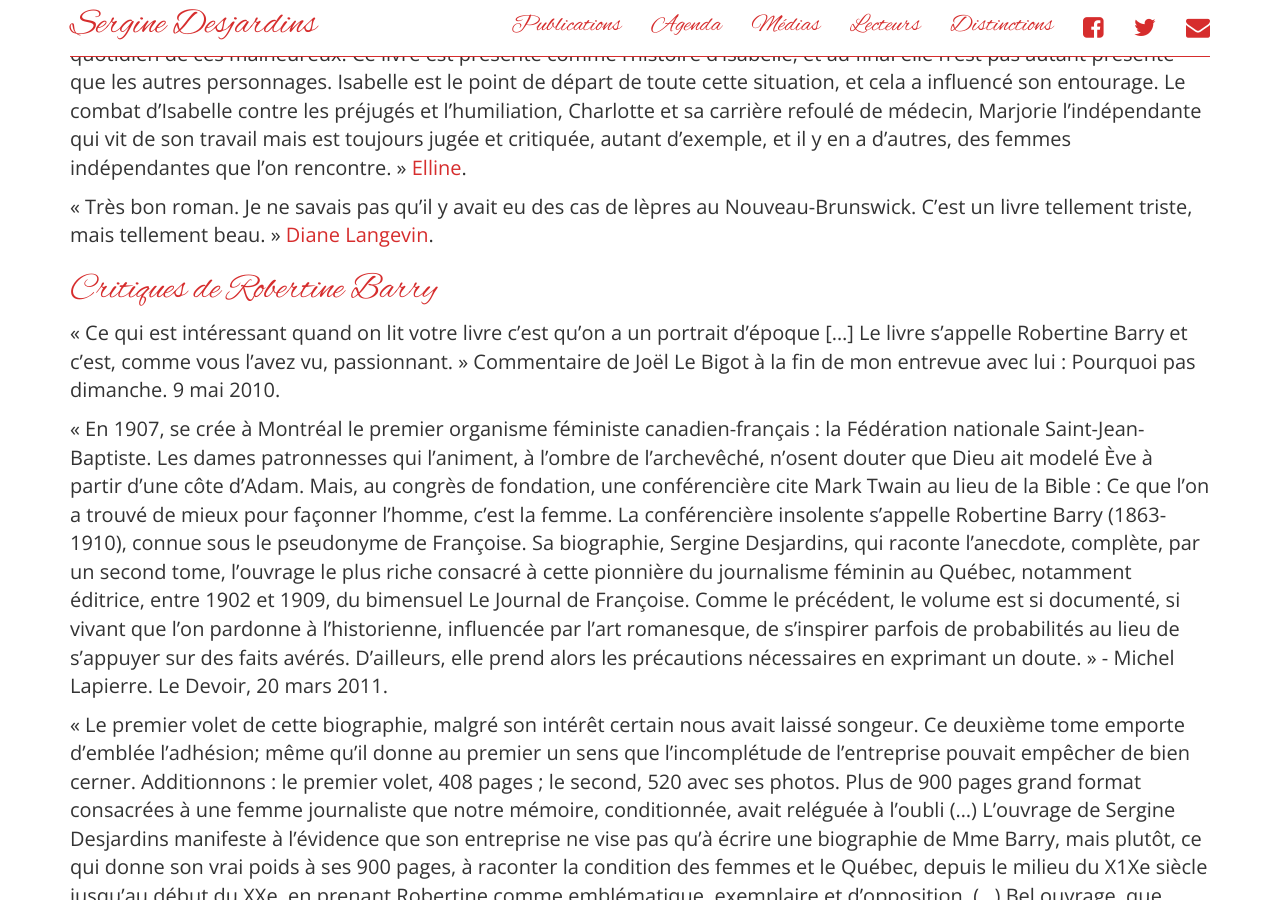
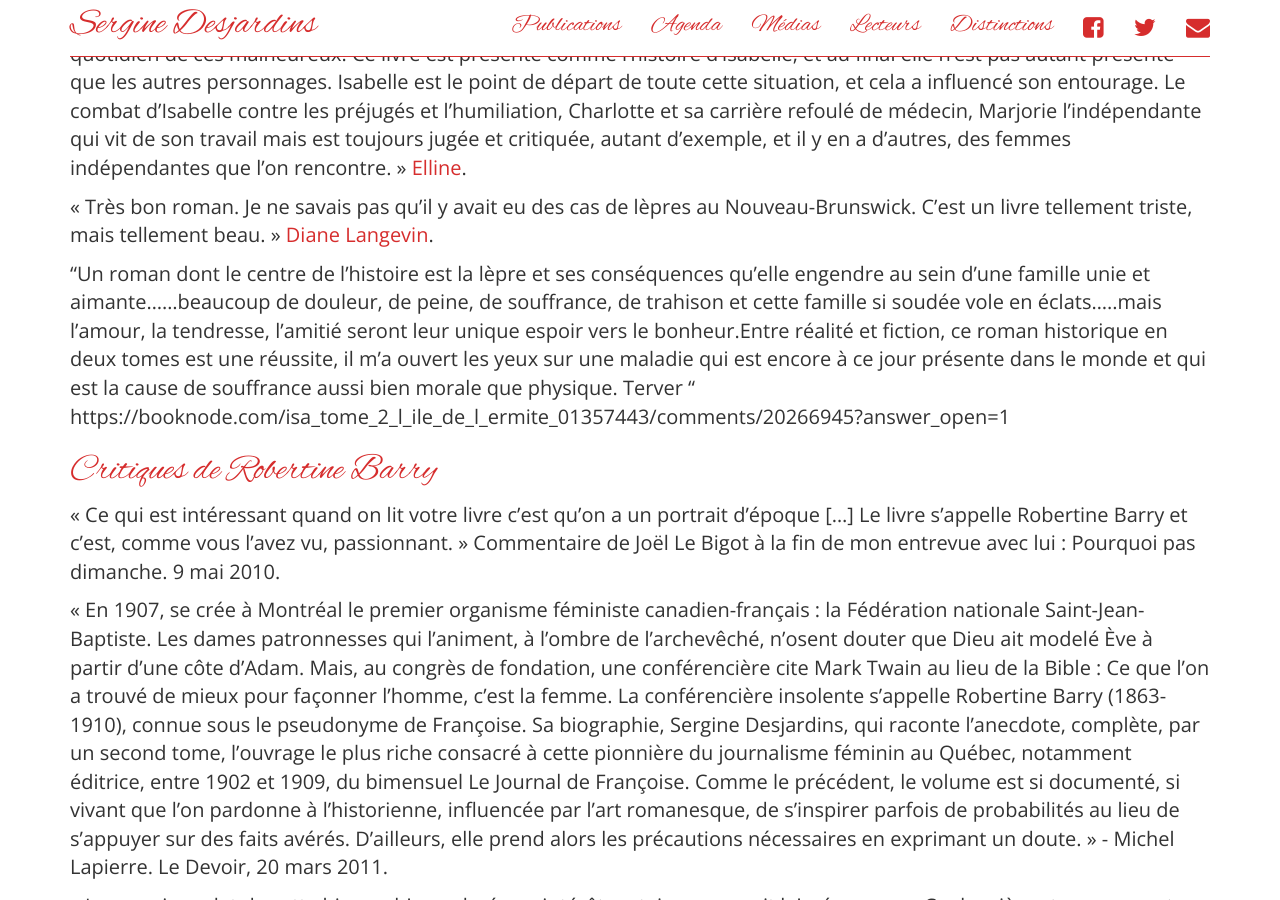
Before and after one commit to serginedesjardins/serginedesjardins.github.io, a Jekyll site: the page built from medias.md, in a window 1280 px wide and 900 px high, scrolled down 4105 px. Built offline with Jekyll 4.4.1, drawn with Linux system fonts in a browser that asks for light colours; nearby versions of some CDN libraries.

Commit message:
Critique Isa

```diff
--- a/medias.md
+++ b/medias.md
@@ -55,6 +55,8 @@ Article publié dans Le Journal de Québec, 28 mai 2017 : http://www.journaldequ
 « Le style est soutenu, agréable, mais avec une pointe de mélancolie et en même temps une invitation au voyage, à la découverte. C’est un style très reposant, peut-être trop sur le long terme. Je tiens à féliciter le travail de recherche historique et d’information sur un sujet particulièrement difficile je trouve.Beaucoup de sensibilité dans ce récit, dans les descriptions des sentiments des personnages. Le début du récit s’accompagne de quelques explications sur le Nouveau Brunswick et bien sûr, sur la façon dont les lépreux pouvaient être traités, l’ennui et les humiliations publiques sont le quotidien de ces malheureux. Ce livre est présenté comme l’histoire d’Isabelle, et au final elle n’est pas autant présente que les autres personnages. Isabelle est le point de départ de toute cette situation, et cela a influencé son entourage. Le combat d’Isabelle contre les préjugés et l’humiliation, Charlotte et sa carrière refoulé de médecin, Marjorie l’indépendante qui vit de son travail mais est toujours jugée et critiquée, autant d’exemple, et il y en a d’autres, des femmes indépendantes que l’on rencontre. » [Elline](https://booknode.com/isa_tome_1_l_ile_des_exclus_01304545/comments).
 
 « Très bon roman. Je ne savais pas qu'il y avait eu des cas de lèpres au Nouveau-Brunswick. C'est un livre tellement triste, mais tellement beau. » [Diane Langevin](https://booknode.com/isa_tome_1_l_ile_des_exclus_01304545/).
+
+"Un roman dont le centre de l'histoire est la lèpre et ses conséquences qu'elle engendre au sein d'une famille unie et aimante......beaucoup de douleur, de peine, de souffrance, de trahison et cette famille si soudée vole en éclats.....mais l'amour, la tendresse, l'amitié seront leur unique espoir vers le bonheur.Entre réalité et fiction, ce roman historique en deux tomes est une réussite, il m'a ouvert les yeux sur une maladie qui est encore à ce jour présente dans le monde et qui est la cause de souffrance aussi bien morale que physique. Terver " https://booknode.com/isa_tome_2_l_ile_de_l_ermite_01357443/comments/20266945?answer_open=1
 
 # Critiques de Robertine Barry
 
```
